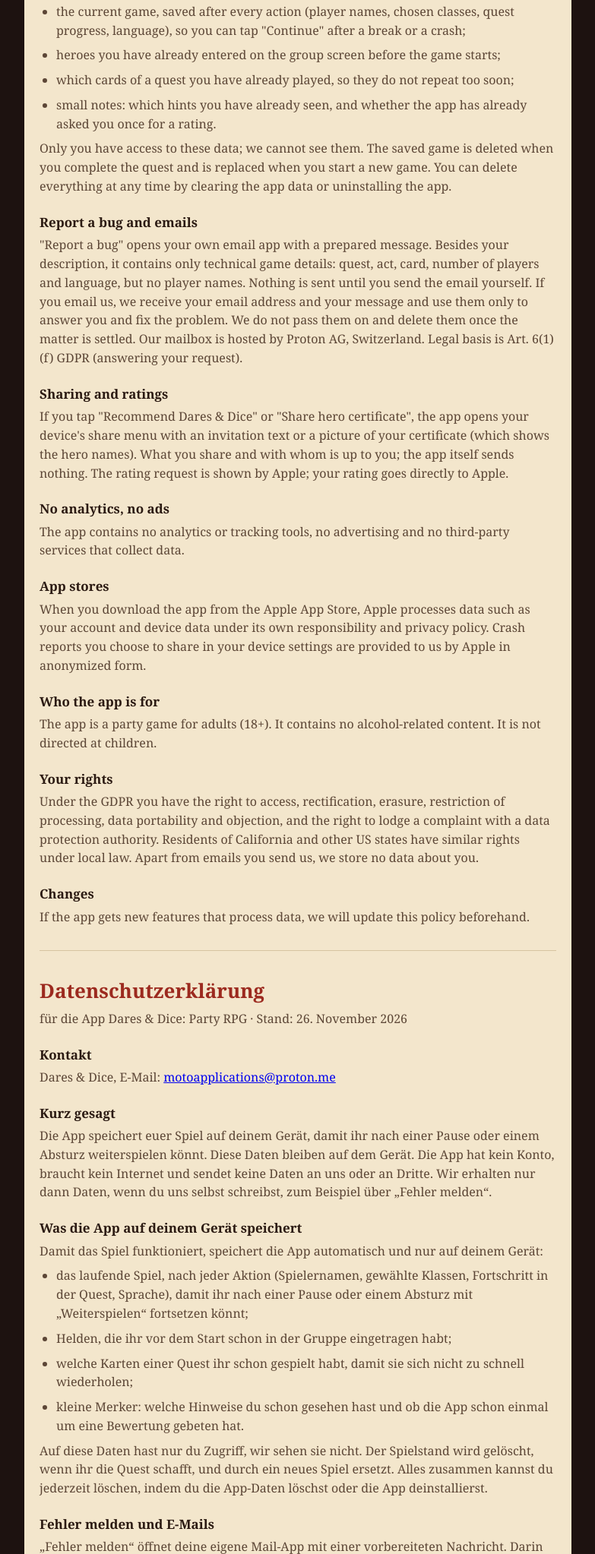
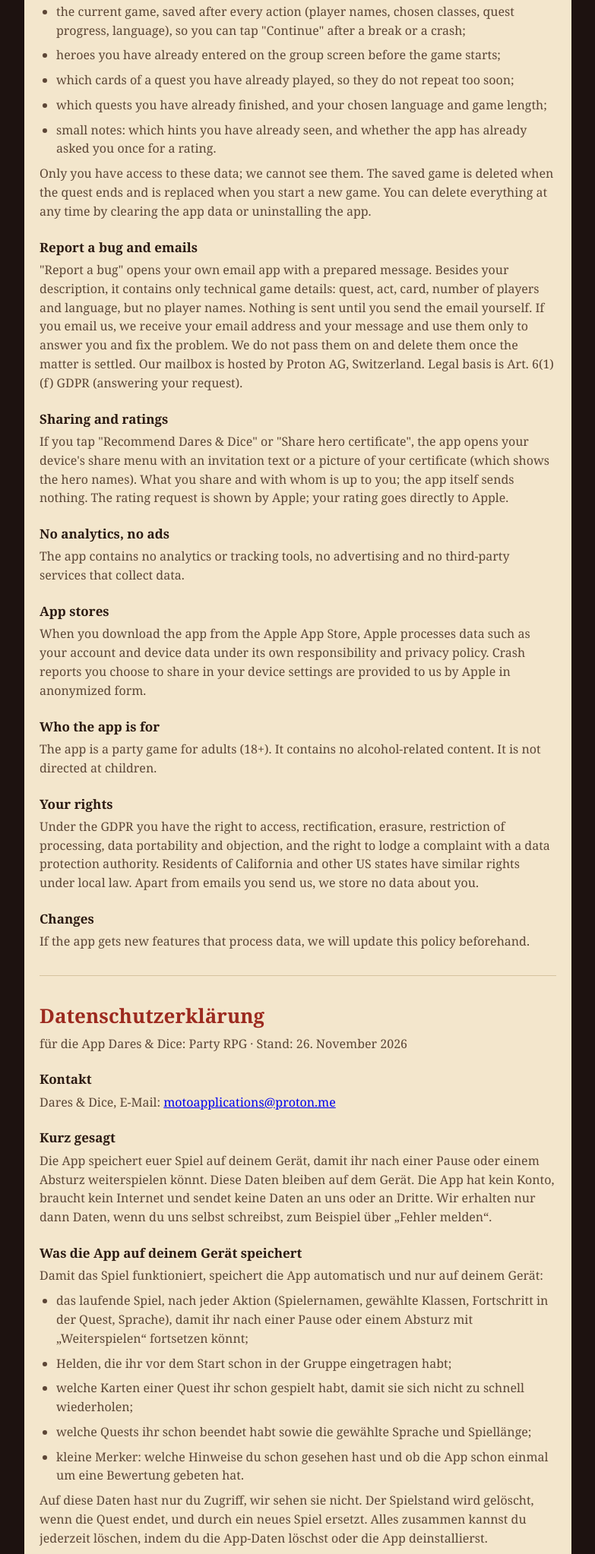
Before and after one commit to nikname1998/nikname1998.github.io, a plain HTML site: page datenschutz/deeds/index.html in a window 1280 px wide. Shown: the part 453-2499 px from the top of the page at 76% size, without its empty margins (248-1031 px from the left). Drawn offline with Linux system fonts and the light colour scheme.

Commit message:
Datenschutz Dares & Dice: Stand App-Repo 2888719 (Spielstand, Speicherliste)
Co-Authored-By: Claude Opus 5.5 <noreply@anthropic.com>
Claude-Session: https://claude.ai/code/session_014FkuMA4Hyd87uSeng6Xpq7

```diff
--- a/datenschutz/deeds/index.html
+++ b/datenschutz/deeds/index.html
@@ -34,9 +34,10 @@
 <li>the current game, saved after every action (player names, chosen classes, quest progress, language), so you can tap "Continue" after a break or a crash;</li>
 <li>heroes you have already entered on the group screen before the game starts;</li>
 <li>which cards of a quest you have already played, so they do not repeat too soon;</li>
+<li>which quests you have already finished, and your chosen language and game length;</li>
 <li>small notes: which hints you have already seen, and whether the app has already asked you once for a rating.</li>
 </ul>
-<p>Only you have access to these data; we cannot see them. The saved game is deleted when you complete the quest and is replaced when you start a new game. You can delete everything at any time by clearing the app data or uninstalling the app.</p>
+<p>Only you have access to these data; we cannot see them. The saved game is deleted when the quest ends and is replaced when you start a new game. You can delete everything at any time by clearing the app data or uninstalling the app.</p>
 <h2>Report a bug and emails</h2>
 <p>"Report a bug" opens your own email app with a prepared message. Besides your description, it contains only technical game details: quest, act, card, number of players and language, but no player names. Nothing is sent until you send the email yourself. If you email us, we receive your email address and your message and use them only to answer you and fix the problem. We do not pass them on and delete them once the matter is settled. Our mailbox is hosted by Proton AG, Switzerland. Legal basis is Art. 6(1)(f) GDPR (answering your request).</p>
 <h2>Sharing and ratings</h2>
@@ -68,9 +69,10 @@
 <li>das laufende Spiel, nach jeder Aktion (Spielernamen, gewählte Klassen, Fortschritt in der Quest, Sprache), damit ihr nach einer Pause oder einem Absturz mit „Weiterspielen“ fortsetzen könnt;</li>
 <li>Helden, die ihr vor dem Start schon in der Gruppe eingetragen habt;</li>
 <li>welche Karten einer Quest ihr schon gespielt habt, damit sie sich nicht zu schnell wiederholen;</li>
+<li>welche Quests ihr schon beendet habt sowie die gewählte Sprache und Spiellänge;</li>
 <li>kleine Merker: welche Hinweise du schon gesehen hast und ob die App schon einmal um eine Bewertung gebeten hat.</li>
 </ul>
-<p>Auf diese Daten hast nur du Zugriff, wir sehen sie nicht. Der Spielstand wird gelöscht, wenn ihr die Quest schafft, und durch ein neues Spiel ersetzt. Alles zusammen kannst du jederzeit löschen, indem du die App-Daten löschst oder die App deinstallierst.</p>
+<p>Auf diese Daten hast nur du Zugriff, wir sehen sie nicht. Der Spielstand wird gelöscht, wenn die Quest endet, und durch ein neues Spiel ersetzt. Alles zusammen kannst du jederzeit löschen, indem du die App-Daten löschst oder die App deinstallierst.</p>
 <h2>Fehler melden und E-Mails</h2>
 <p>„Fehler melden“ öffnet deine eigene Mail-App mit einer vorbereiteten Nachricht. Darin stehen neben deiner Beschreibung nur technische Angaben zum Spiel: Quest, Akt, Karte, Zahl der Spieler und Sprache, aber keine Spielernamen. Gesendet wird erst, wenn du die Mail selbst abschickst. Schreibst du uns, erhalten wir deine E-Mail-Adresse und deine Nachricht und nutzen sie nur, um dir zu antworten und den Fehler zu beheben. Wir geben sie nicht weiter und löschen sie, wenn die Sache erledigt ist. Unser Postfach liegt bei Proton AG, Schweiz. Rechtsgrundlage ist Art. 6 Abs. 1 lit. f DSGVO (Bearbeitung deiner Anfrage).</p>
 <h2>Teilen und Bewerten</h2>
@@ -102,9 +104,10 @@
 <li>la partida en curso, después de cada acción (nombres de los jugadores, clases elegidas, progreso en la misión, idioma), para que podáis tocar «Continuar» tras una pausa o un cierre inesperado;</li>
 <li>los héroes que ya habéis añadido al grupo antes de empezar;</li>
 <li>qué cartas de una misión ya habéis jugado, para que no se repitan demasiado pronto;</li>
+<li>qué misiones ya habéis terminado, y el idioma y la duración de partida elegidos;</li>
 <li>pequeñas notas: qué consejos ya has visto y si la app ya te ha pedido una valoración.</li>
 </ul>
-<p>Solo tú tienes acceso a estos datos; nosotros no los vemos. La partida guardada se borra cuando superáis la misión y se sustituye al empezar una nueva. Puedes borrarlo todo en cualquier momento borrando los datos de la app o desinstalándola.</p>
+<p>Solo tú tienes acceso a estos datos; nosotros no los vemos. La partida guardada se borra cuando termina la misión y se sustituye al empezar una nueva. Puedes borrarlo todo en cualquier momento borrando los datos de la app o desinstalándola.</p>
 <h2>Informar de un error y correos</h2>
 <p>«Informar de un error» abre tu propia app de correo con un mensaje preparado. Además de tu descripción, solo contiene datos técnicos de la partida: misión, acto, carta, número de jugadores e idioma, pero ningún nombre de jugador. No se envía nada hasta que tú mandes el correo. Si nos escribes, recibimos tu dirección de correo y tu mensaje y los usamos solo para responderte y corregir el error. No los cedemos a nadie y los borramos cuando el asunto está resuelto. Nuestro buzón está alojado en Proton AG, Suiza. La base jurídica es el art. 6.1.f del RGPD (atender tu solicitud).</p>
 <h2>Compartir y valorar</h2>
```
Also changed, not shown: datenschutz/dice/index.html (+6 -3 lines).
